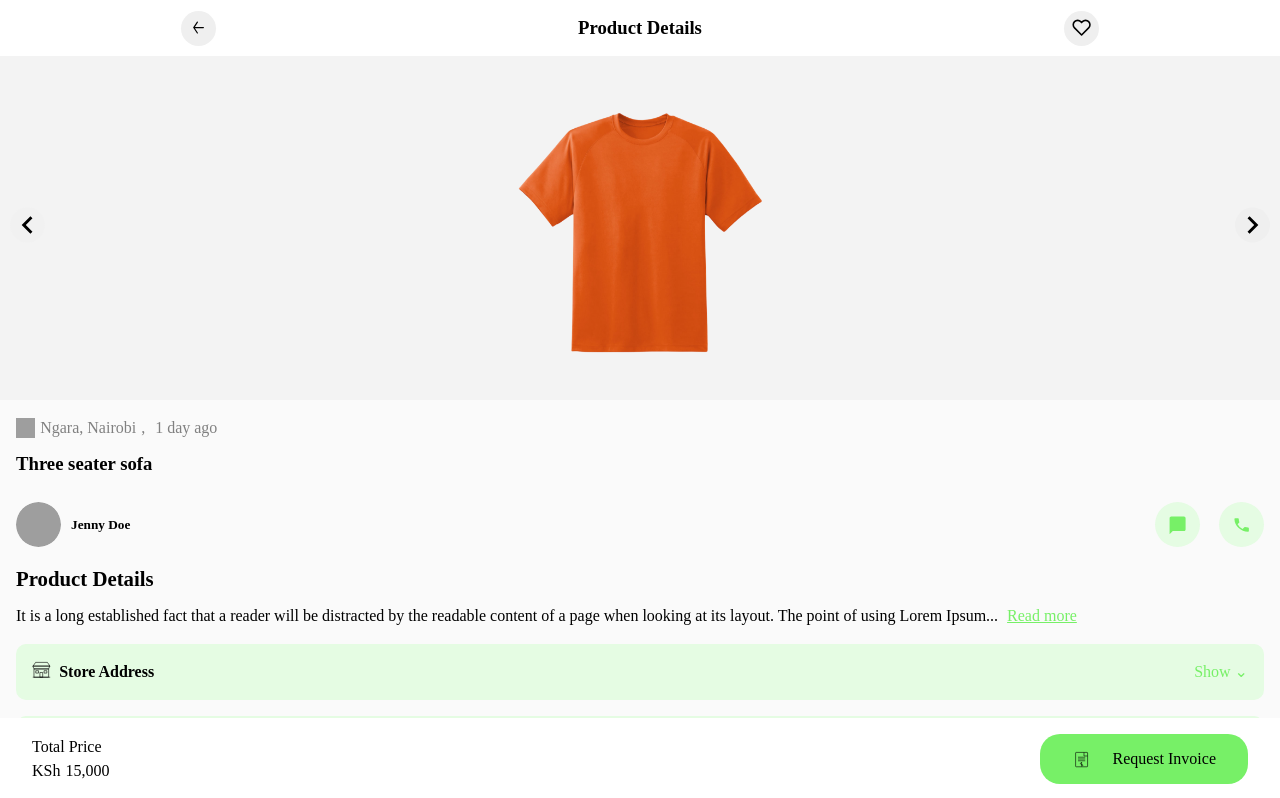
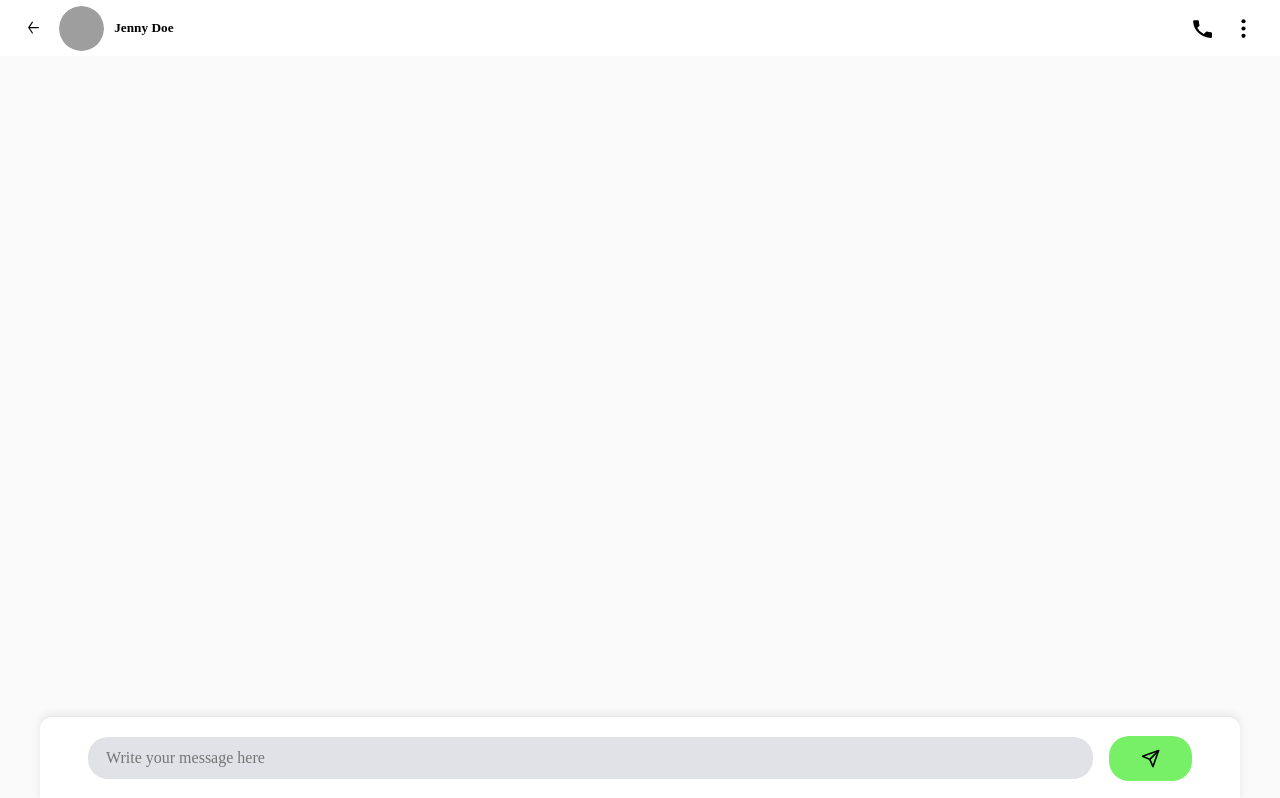
Before and after one commit to Peterh04/soko-link, a React app: page / in a window 1280 px wide. Shown: the top 798 px of the page. Built offline with nearby package versions, Linux system fonts and the light colour scheme; grey boxes are pictures that could not be loaded; the HTML template or start-up script is replaced by a standard one.

Commit message:
feat:Add Chat page
Users can now communicate with the vendor through texts

```diff
--- a/src/App.jsx
+++ b/src/App.jsx
@@ -1,4 +1,5 @@
 import "./App.css";
+import ChatPage from "./pages/ChatPage";
 import EmailSignIn from "./pages/EmailSignIn";
 import HomePage from "./pages/HomePage";
 import ProductPage from "./pages/ProductPage";
@@ -8,7 +9,7 @@ import SignInPage from "./pages/SignInPage";
 function App() {
   return (
     <>
-      <ProductPage />
+      <ChatPage />
     </>
   );
 }
--- /dev/null
+++ b/src/pages/ChatPage.jsx
@@ -0,0 +1,86 @@
+import { useEffect, useRef } from "react";
+import "../styles/chatPage.css";
+
+import BackIcon from "../assets/icons/back.svg?react";
+import PhoneIcon from "../assets/icons/phone.svg?react";
+import MennuIcon from "../assets/icons/menu.svg?react";
+import SendIcon from "../assets/icons/send.svg?react";
+
+export default function ChatPage() {
+  const footerRef = useRef(null);
+
+  useEffect(() => {
+    if (!window.visualViewport) return;
+
+    const viewport = window.visualViewport;
+    const footer = footerRef.current;
+
+    const originalTransform = "translateY(0px)";
+
+    const adjustFooter = () => {
+      const offset = window.innerHeight - viewport.height - viewport.offsetTop;
+
+      if (offset > 0) {
+        footer.style.transform = `translateY(-${offset}px)`;
+      } else {
+        footer.style.transform = originalTransform;
+      }
+    };
+
+    viewport.addEventListener("resize", adjustFooter);
+    viewport.addEventListener("scroll", adjustFooter);
+
+    return () => {
+      viewport.removeEventListener("resize", adjustFooter);
+      viewport.removeEventListener("scroll", adjustFooter);
+    };
+  }, []);
+
+  return (
+    <main aria-label="chat page" className="chat-page">
+      <header aria-label="product pager header" className="chat-page-header">
+        <div className="chat-page-header-left">
+          <BackIcon className="fa" />
+          <div className="vender-profile">
+            <div className="vendor-image-container">
+              <img
+                src="https://images.unsplash.com/photo-1597393922738-085ea04b5a07?ixlib=rb-4.1.0&ixid=M3wxMjA3fDB8MHxwaG90by1wYWdlfHx8fGVufDB8fHx8fA%3D%3D&auto=format&fit=crop&q=80&w=1022"
+                alt=""
+                className="vendor-img"
+              />
+            </div>
+            <h5 className="vendor-name">Jenny Doe</h5>
+          </div>
+        </div>
+        <div className="chat-page-header-right">
+          <div className="contact-menu">
+            <button
+              onClick={() => {
+                window.location.href = "tel:+1234567890";
+              }}
+            >
+              <PhoneIcon className="fa" />
+            </button>
+
+            <button>
+              <MennuIcon className="fa" />
+            </button>
+          </div>
+        </div>
+      </header>
+
+      <section aria-label="chat screen" className="chat-section">
+        {/* messages go here */}
+      </section>
+
+      <footer ref={footerRef} className="send-message-container">
+        <div className="input-container">
+          <input type="text" placeholder="Write your message here" />
+        </div>
+        <button>
+          <SendIcon className="fa" />
+        </button>
+      </footer>
+    </main>
+  );
+}
--- a/src/pages/ProductPage.jsx
+++ b/src/pages/ProductPage.jsx
@@ -48,13 +48,9 @@ export default function ProductPage() {
         </button>
       </header>
 
-      {/* <section
-        aria-label="product images preview"
-        className="product-images-preview"
-      ></section> */}
-
       <ProductCarousel />
 
+      <div className="product-details-column">
         <section aria-label="Product Overview" className="product-overview">
           <div className="product-meta">
             <img src={locationIcon} className="fa"></img>
@@ -107,7 +103,9 @@ export default function ProductPage() {
         </section>
 
         <section aria-label="store Information" className="store-info">
-        <div className={`store-container ${isStoreExpanded ? "expanded" : ""}`}>
+          <div
+            className={`store-container ${isStoreExpanded ? "expanded" : ""}`}
+          >
             <div className="store-header">
               <div className="store-header-title">
                 <img src={storeIcon} alt="" className="fa" />
@@ -130,8 +128,8 @@ export default function ProductPage() {
                 </div>
 
                 <p className="prod-specific-location">
-                Bebabeba trade centre shop no D18 grounnd floor along tom mboya
-                street
+                  Bebabeba trade centre shop no D18 grounnd floor along tom
+                  mboya street
                 </p>
 
                 <div className="store-timelines">
@@ -181,6 +179,7 @@ export default function ProductPage() {
             </div>
           </div>
         </section>
+      </div>
 
       <footer>
         <div className="price-container">
--- /dev/null
+++ b/src/styles/chatPage.css
@@ -0,0 +1,121 @@
+.chat-page {
+  display: flex;
+  flex-direction: column;
+
+  width: 100%;
+  height: 100vh;
+}
+
+.chat-page > .chat-page-header {
+  display: flex;
+  align-items: center;
+  justify-content: space-between;
+
+  position: fixed;
+  top: 0;
+  left: 0;
+  right: 0;
+
+  width: 100%;
+  height: 7vh;
+
+  z-index: 500;
+
+  padding: 1rem 1.5rem;
+  background-color: white;
+}
+
+.chat-page-header > .chat-page-header-left {
+  display: flex;
+  align-items: center;
+
+  gap: 1rem;
+}
+
+.chat-page-header-left > .vender-profile {
+  display: flex;
+  align-items: center;
+
+  gap: 10px;
+}
+
+.vender-profile > .vendor-image-container {
+  display: flex;
+  justify-content: center;
+  align-items: center;
+
+  width: 45px;
+  height: 45px;
+
+  border-radius: 50%;
+
+  overflow: hidden;
+  background-color: #e0e0e0;
+}
+
+.vendor-image-container > img {
+  display: flex;
+
+  width: 35px;
+  height: 35px;
+
+  border-radius: 50%;
+
+  object-fit: cover;
+}
+
+.chat-page-header > .chat-page-header-right {
+  display: flex;
+  align-items: center;
+}
+.chat-page-header-right > .contact-menu {
+  display: flex;
+  align-items: center;
+  justify-content: flex-end;
+  gap: 1rem;
+
+  width: 200px;
+}
+.contact-menu > button {
+  background: transparent;
+  border: none;
+
+  padding: 0;
+}
+
+.contact-menu > button > .fa {
+  width: 25px;
+  height: 25px;
+}
+
+.send-message-container {
+  display: flex;
+
+  position: fixed;
+  bottom: 0;
+  left: 0;
+  right: 0;
+  background: white;
+
+  gap: 1rem;
+
+  transition: transform 0.25s ease;
+  z-index: 10;
+}
+
+.send-message-container > .input-container {
+  background-color: var(--light-ternary-400);
+
+  padding: 0.5rem 1rem;
+  border-radius: 20px;
+
+  flex: 1;
+}
+
+.send-message-container > .input-container > input {
+  background-color: transparent;
+}
+
+.send-message-container > .input-container > input:focus {
+  outline: none;
+}
--- a/src/styles/productPage.css
+++ b/src/styles/productPage.css
@@ -5,7 +5,7 @@
   width: 100%;
   height: 100vh;
 
-  padding-bottom: 1380px;
+  padding-bottom: 1300px;
 }
 
 .product-page > .product-page-header {
@@ -52,8 +52,6 @@
   overflow: hidden;
 
   z-index: 300;
-
-  background-color: red;
 }
 
 .carousel-container {
@@ -435,3 +433,201 @@ footer > button {
 
   background-color: var(--light-secondary-400);
 }
+
+/* =========================================
+   RESPONSIVE DESIGN (CSS-ONLY ENHANCEMENTS)
+   ========================================= */
+
+/* ----- TABLET VIEW (≥768px) ----- */
+@media (min-width: 768px) {
+  .product-page {
+    max-width: 900px;
+    margin: 0 auto;
+    padding-bottom: 600px;
+  }
+
+  .product-page-header {
+    justify-content: space-between;
+    padding: 0 2rem;
+  }
+
+  .carousel-container {
+    height: 400px;
+    margin-top: 80px;
+  }
+
+  .product-overview {
+    flex-direction: row;
+    align-items: center;
+    justify-content: space-between;
+    padding: 1.5rem 2rem;
+  }
+
+  .product-info {
+    padding: 1rem 2rem;
+  }
+
+  .vendor-info,
+  .store-info,
+  .vendor-history-info {
+    padding: 1rem 2rem;
+  }
+
+  footer {
+    padding: 1rem 3rem;
+  }
+}
+
+@media (min-width: 1024px) {
+  .product-page {
+    display: grid;
+    grid-template-columns: 55% 45%;
+    column-gap: 2.5rem;
+    max-width: 1200px;
+
+    margin: 0 auto;
+    padding-bottom: 200px;
+    align-items: start;
+  }
+
+  .carousel-container {
+    grid-column: 1 / 2;
+
+    height: 500px;
+
+    margin-top: 60px;
+
+    border-radius: 12px;
+
+    overflow: hidden;
+    box-shadow: 0 4px 12px rgba(0, 0, 0, 0.08);
+  }
+
+  .product-overview,
+  .vendor-info,
+  .product-info,
+  .store-info,
+  .vendor-history-info {
+    grid-column: 2 / 3;
+
+    width: 100%;
+
+    background-color: #ffffff;
+
+    border-radius: 12px;
+    box-shadow: 0 4px 14px rgba(0, 0, 0, 0.06);
+
+    padding: 1.5rem 2rem;
+    margin-bottom: 1.2rem;
+
+    transition: box-shadow 0.2s ease, transform 0.2s ease;
+  }
+
+  .product-overview:hover,
+  .vendor-info:hover,
+  .product-info:hover,
+  .store-info:hover,
+  .vendor-history-info:hover {
+    transform: translateY(-2px);
+    box-shadow: 0 6px 20px rgba(0, 0, 0, 0.08);
+  }
+
+  .vendor-info {
+    display: flex;
+    align-items: center;
+    justify-content: flex-start;
+    gap: 1.5rem;
+  }
+
+  .feedback-section > .feedback-showcase {
+    display: flex;
+    flex-direction: row;
+    justify-content: space-between;
+    gap: 1.5rem;
+  }
+
+  .product-page-header {
+    position: fixed;
+    top: 0;
+    left: 0;
+    right: 0;
+    max-width: 1200px;
+
+    margin: 0 auto;
+    padding: 0 2rem;
+
+    background-color: #ffffff;
+    box-shadow: 0 2px 8px rgba(0, 0, 0, 0.05);
+
+    z-index: 1000;
+  }
+
+
+  footer {
+    grid-column: 1 / -1;
+    max-width: 1200px;
+
+    margin: 2rem auto 0;
+    padding: 1.2rem 3rem;
+
+    border-radius: 12px 12px 0 0;
+    border-top: 1px solid #e6e6e6;
+
+    background-color: #ffffff;
+    box-shadow: 0 -2px 10px rgba(0, 0, 0, 0.08);
+  }
+
+  .product-details-column {
+    display: flex;
+    flex-direction: column;
+    gap: 0.5rem; /
+  }
+
+
+
+  .vendor-info,
+  .product-info,
+  .store-info,
+  .vendor-history-info {
+    width: 100%;
+
+    background-color: #ffffff;
+
+    padding: 1.5rem 2rem;
+    border-radius: 12px;
+
+    box-shadow: 0 4px 14px rgba(0, 0, 0, 0.06);
+    transition: box-shadow 0.2s ease, transform 0.2s ease;
+  }
+
+  .product-page {
+    display: grid;
+    grid-template-columns: 55% 45%;
+    grid-template-areas:
+      "carousel details"
+      "footer footer";
+    column-gap: 2.5rem;
+    max-width: 1200px;
+
+    margin: 0 auto;
+  }
+
+  .carousel-container {
+    grid-area: carousel;
+
+    height: 500px;
+    margin-top: 60px;
+
+    border-radius: 12px;
+
+    overflow: hidden;
+    box-shadow: 0 4px 12px rgba(0, 0, 0, 0.08);
+  }
+
+
+  .product-details-column {
+    grid-area: details;
+
+    margin-top: 60px;
+  }
+}
```
Also changed, not shown: src/assets/icons/menu.svg (added), src/assets/icons/send.svg (added). Lines whose indentation alone changed are shown as unchanged.
